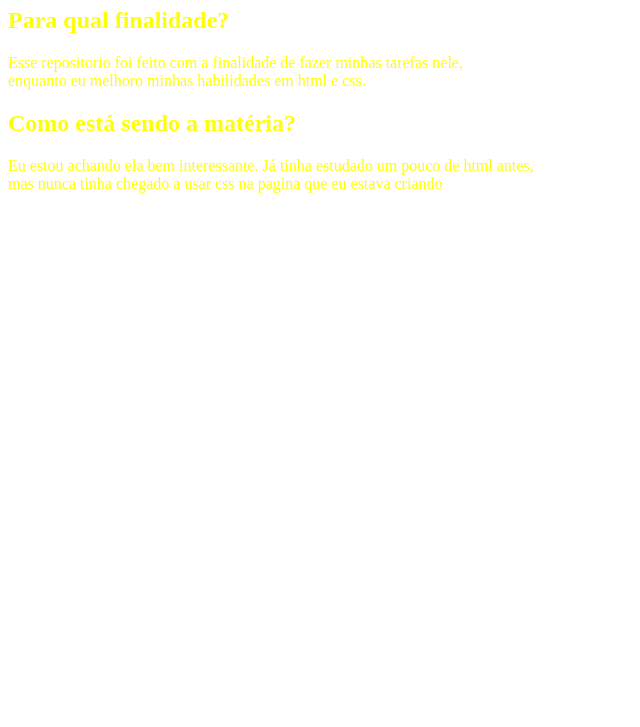
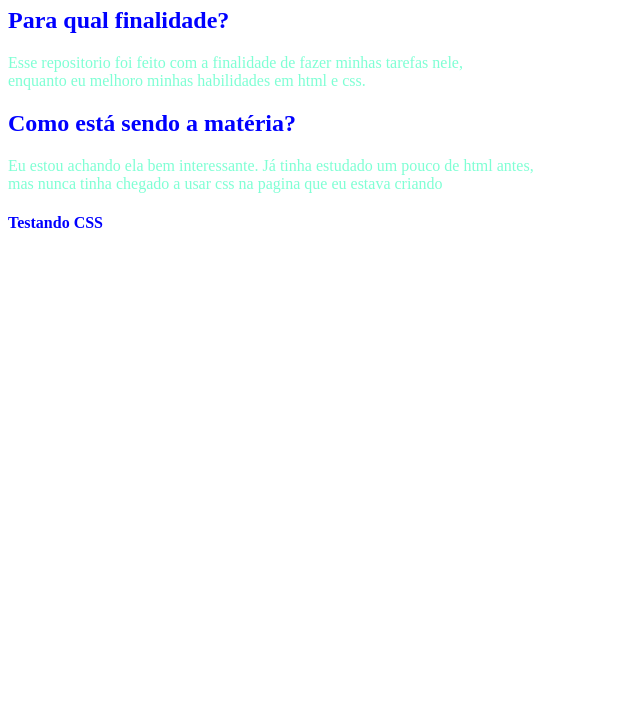
Before and after one commit to CauaImpressora/Prog-Web1, a plain HTML site: page index.html in a window 1280 px wide. Shown: the part 73-800 px from the top of the page, without its empty margins (0-640 px from the left). Drawn offline with Linux system fonts and the light colour scheme.

Commit message:
Update index.html

```diff
--- a/index.html
+++ b/index.html
@@ -5,15 +5,23 @@
       <title>Caua Souza Marques</title>
       body {
 	        color: blue;
+          font-family: arial;
+      }
+      p {
+        color:aquamarine;
+      }
+      h1 h2 {
+        color:chartreuse
       }
       <link rel="styleshett" href="estilo.css">
 	  </style>
         </head>
-  <body style="color: yellow;">
+  <body style="color: blue;">
      <h1> Repositorio de Caua Souza</h1>
 	  <h2> Para qual finalidade?</h2>
 	  	<p> Esse repositorio foi feito com a finalidade de fazer minhas tarefas nele, <br> enquanto eu melhoro minhas habilidades em html e css.</p>
 	  <h2>Como está sendo a matéria?</h2>
   		<p>Eu estou achando ela bem interessante. Já tinha estudado um pouco de html antes, <br> mas nunca tinha chegado a usar css na pagina que eu estava criando</p>
-	</body>
+    <h4>Testando CSS</h4>
+  </body>
 </html>
```
